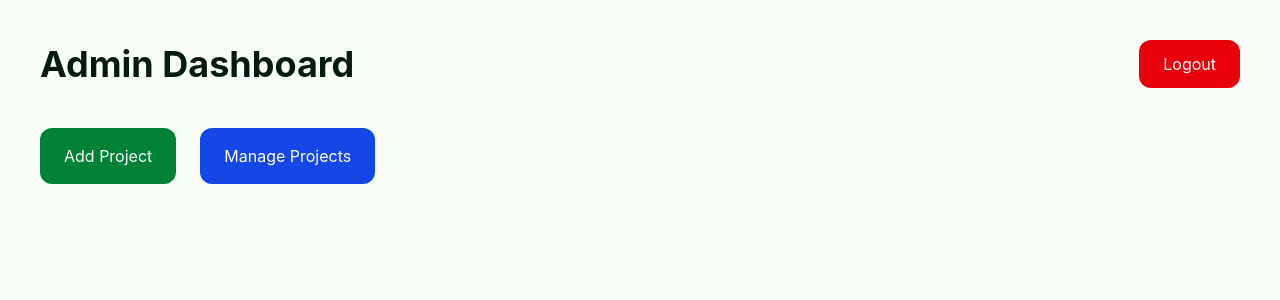
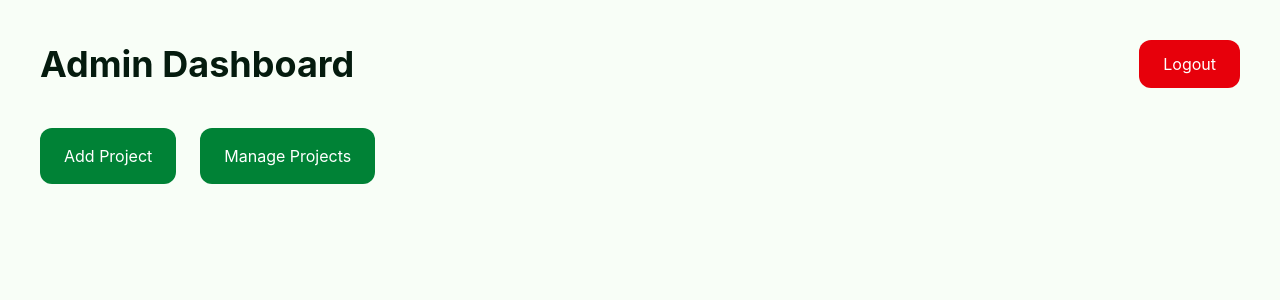
Before and after one commit to coding-with-abel/jelegs-real-estate, a React (Vite) app in the folder green-vista-homes/: page /admin/dashboard in a window 1280 px wide. Shown: the top 300 px of the page. Built offline with nearby package versions, Linux system fonts and the light colour scheme.

Commit message:
Fix Dashboard import case sensitivity

```diff
--- a/green-vista-homes/src/App.jsx
+++ b/green-vista-homes/src/App.jsx
@@ -2,7 +2,7 @@ import { Routes, Route } from "react-router-dom";
 import Home from "./pages/Home.jsx";
 import Projects from "./pages/Projects.jsx";
 import AdminLogin from "./admin/AdminLogin";
-import Dashboard from "./admin/Dashboard";
+import DashBoard from "./admin/DashBoard";
 import AddProject from "./admin/AddProject";
 import ProjectsManage from "./admin/Projects";
 import EditProject from "./admin/EditProject";
@@ -16,7 +16,7 @@ export default function App() {
       <Route path="/" element={<Home />} />
       <Route path="/projects" element={<Projects />} />
       <Route path="/admin/login" element={<AdminLogin />} />
-      <Route path="/admin/dashboard" element={<Dashboard />} />
+      <Route path="/admin/dashboard" element={<DashBoard />} />
       <Route path="/admin/add-project" element={<AddProject />} />
       <Route path="/admin/projects" element={<ProjectsManage />} />
       <Route path="/admin/projects/:id/edit" element={<EditProject />} />
--- a/green-vista-homes/src/admin/DashBoard.jsx
+++ b/green-vista-homes/src/admin/DashBoard.jsx
@@ -44,7 +44,7 @@ const Dashboard = () => {
 
                 <Link
                     to="/admin/projects"
-                    className="bg-blue-700 text-white px-6 py-4 rounded-lg"
+                    className="bg-green-700 text-white px-6 py-4 rounded-lg"
                 >
                     Manage Projects
                 </Link>
@@ -52,7 +52,7 @@ const Dashboard = () => {
                 {userRole === "owner" && (
                     <Link
                         to="/admin/manage-admins"
-                        className="bg-purple-700 text-white px-6 py-4 rounded-lg"
+                        className="bg-green-700 text-white px-6 py-4 rounded-lg"
                     >
                         Manage Admins
                     </Link>
```
